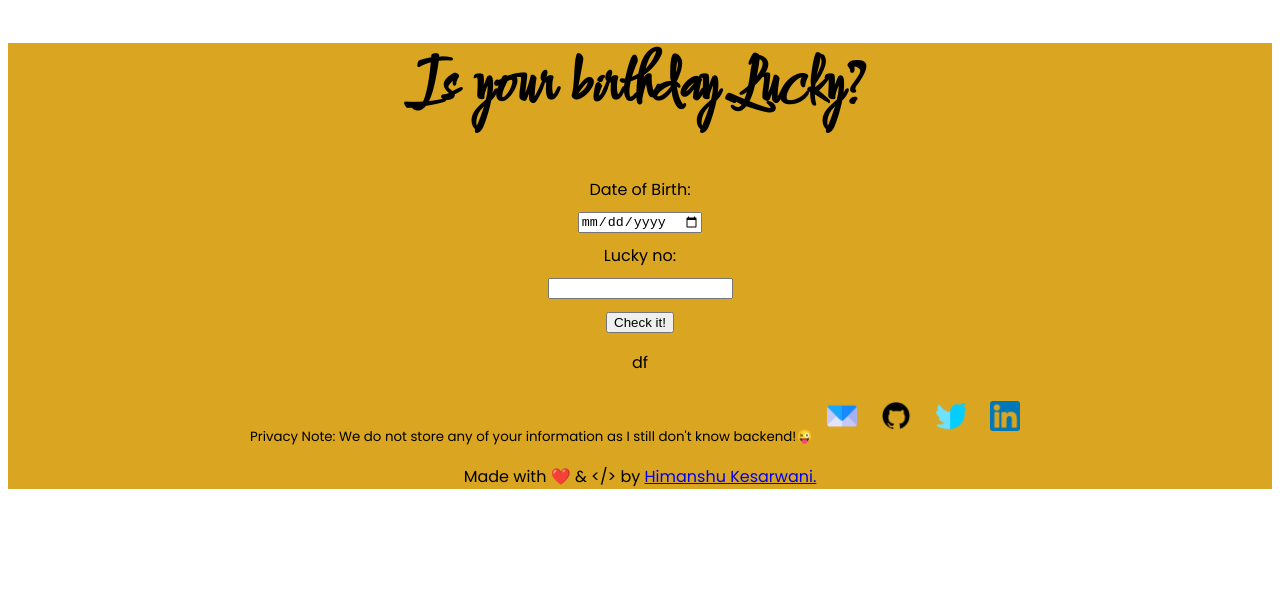
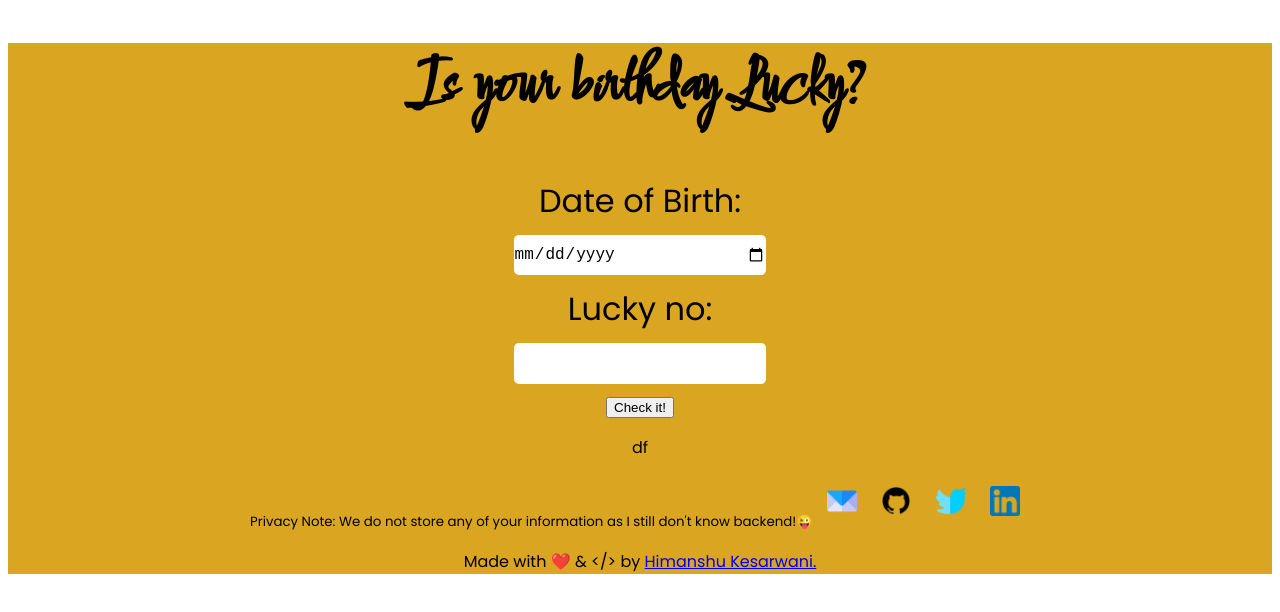
Before and after one commit to himanshukesarwani800/is-your-birthday-lucky, a plain HTML site: page index.html in a window 1280 px wide. Drawn offline with Linux system fonts and the light colour scheme.

Commit message:
style: input

```diff
--- a/index.html
+++ b/index.html
@@ -13,11 +13,11 @@
     <div class="container">
         <h1>Is your birthday Lucky?</h1>
         <form action="" >
-            <label for="dob">Date of Birth:</label>
-            <input class="block-element center-element" type="date" name="" id="dob">
+            <label class="font-big" for="dob">Date of Birth:</label>
+            <input class="block-element center-element " type="date" name="" id="dob">
 
-            <label for="lucky-no">Lucky no:</label>
-            <input class="block-element center-element type="number" name="" id="lucky-no">
+            <label class="font-big" for="lucky-no">Lucky no:</label>
+            <input class="block-element center-element " type="number" name="" id="lucky-no">
         </form>
 
         <button>Check it!</button>
--- a/styles.css
+++ b/styles.css
@@ -2,7 +2,7 @@
 
 h1 {
     font-family: 'Comforter', cursive;
- font-size: 4rem;
+    font-size: 4rem;
 }
 
 .container {
@@ -21,6 +21,19 @@ h1 {
 .block-element {
     display: block;
 }
-.center-element{
+
+.center-element {
     margin: 10px auto;
 }
+
+.font-big {
+    font-size:2rem;
+}
+
+input {
+    padding: 10px 0;
+    font-size: large;
+    width: 20%;
+    border: transparent;
+    border-radius: 5px;
+}
```
